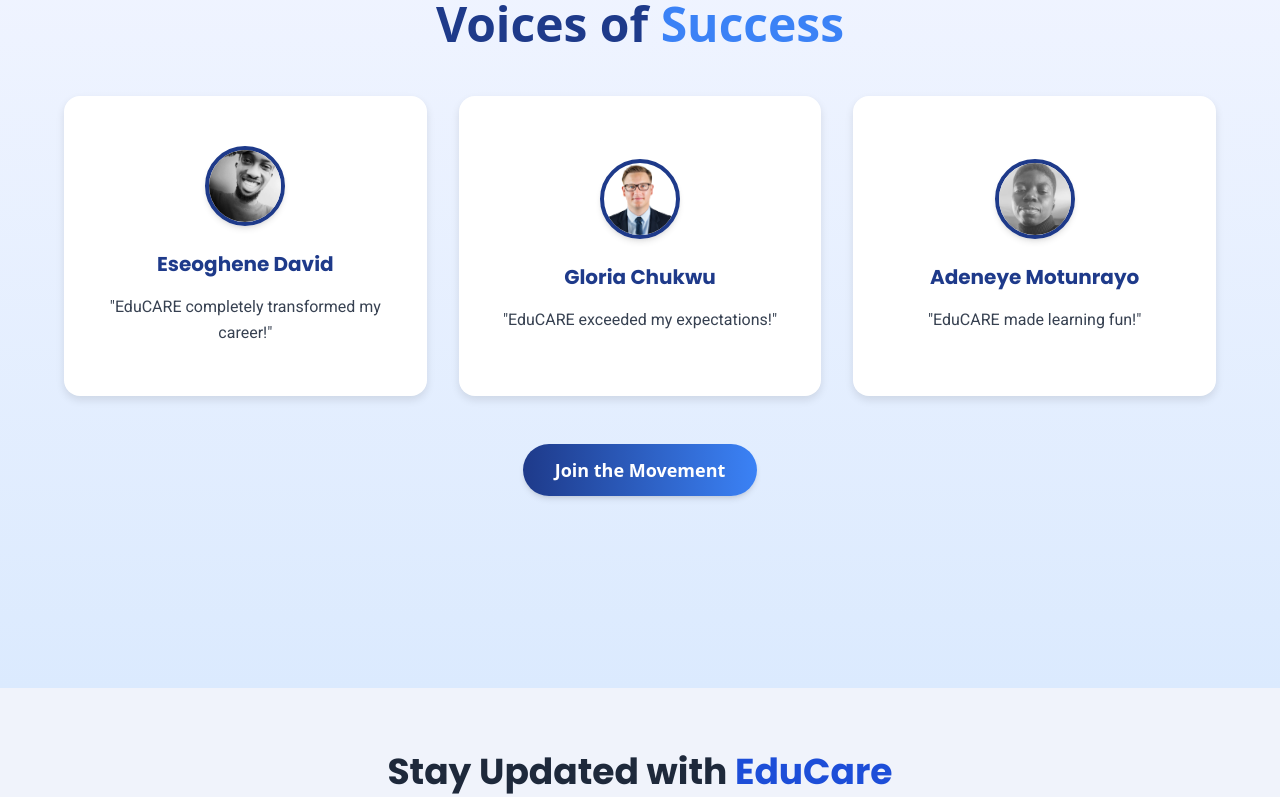
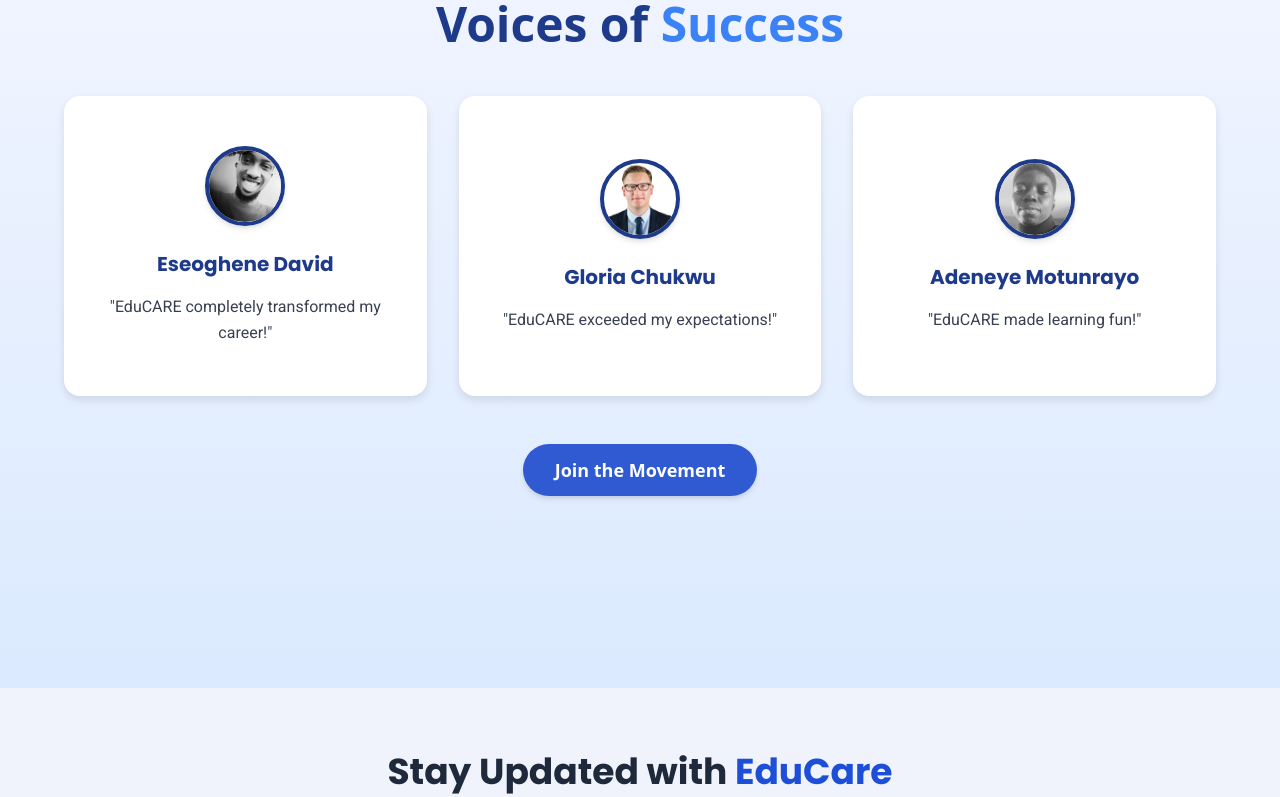
Before and after one commit to Eseoghene94/Educare, a React (Vite) app: page / in a window 1280 px wide. Shown: the part 2280-3077 px from the top of the page. Built offline with nearby package versions, Linux system fonts and the light colour scheme.

Commit message:
modified:   src/components/HeroTestimonial.jsx

```diff
--- a/src/components/HeroTestimonial.jsx
+++ b/src/components/HeroTestimonial.jsx
@@ -97,7 +97,7 @@
         <div className="flex justify-center items-center py-12">
           <Link
             to="/signup"
-            className="px-8 py-3 bg-gradient-to-r from-[#1e3a8a] to-[#3b82f6] text-white text-lg font-semibold rounded-full shadow-md hover:shadow-lg hover:scale-105 transition-all duration-300"
+            className="px-8 py-3 bg-clr-primary text-white text-lg font-semibold rounded-full shadow-md hover:shadow-lg hover:scale-105 transition-all duration-300"
           >
             Join the Movement
           </Link>
```
